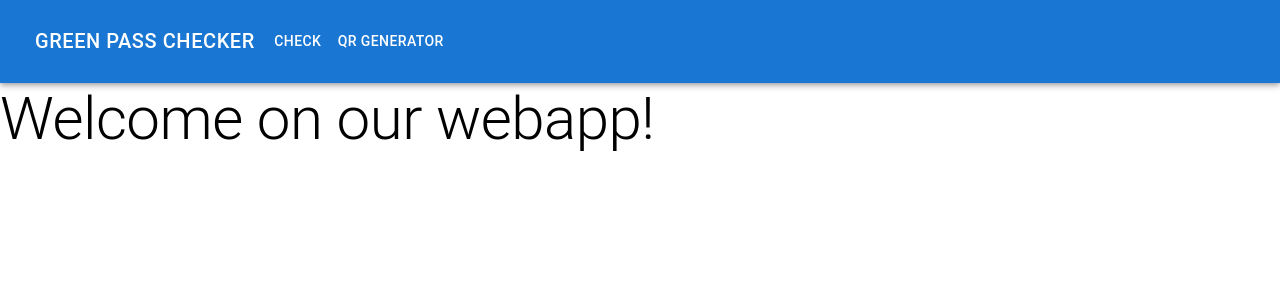
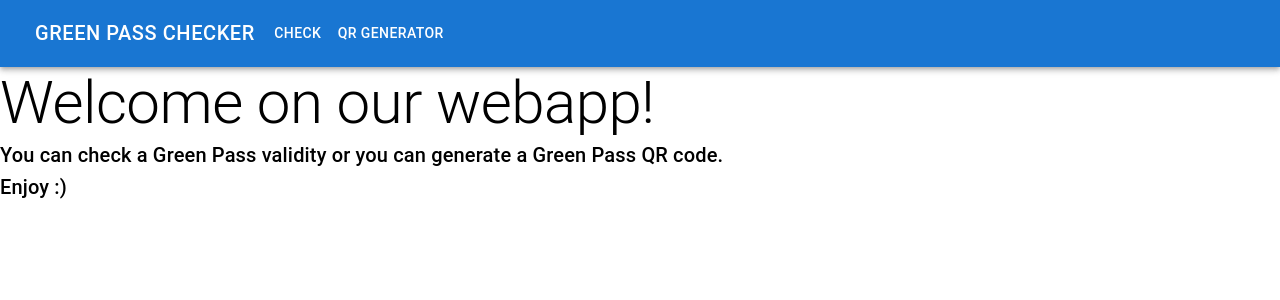
Before and after one commit to ScaccabarozziMatteo/green_pass_webapp, a React (Create React App) app: page / in a window 1280 px wide. Shown: the top 300 px of the page. Built offline with nearby package versions, Linux system fonts and the light colour scheme.

Commit message:
Added QR reader and all pages

```diff
--- a/package.json
+++ b/package.json
@@ -15,6 +15,7 @@
     "firebase": "^9.6.0",
     "react": "^17.0.2",
     "react-dom": "^17.0.2",
+    "react-media": "^1.10.0",
     "react-qr-reader": "^2.2.1",
     "react-router-dom": "^6.0.2",
     "react-scripts": "^4.0.3",
--- a/public/index.html
+++ b/public/index.html
@@ -7,7 +7,7 @@
     <meta name="theme-color" content="#000000" />
     <meta
       name="description"
-      content="Web site created using create-react-app"
+      content="Green Pass Checker"
     />
     <link rel="apple-touch-icon" href="logo192.png" />
     <!--
@@ -24,7 +24,7 @@
       work correctly both with client-side routing and a non-root public URL.
       Learn how to configure a non-root public URL by running `npm run build`.
     -->
-    <title>React App</title>
+    <title>Green Pass CKR</title>
   </head>
   <body>
     <noscript>You need to enable JavaScript to run this app.</noscript>
--- a/src/Home.js
+++ b/src/Home.js
@@ -2,6 +2,10 @@ import {Typography} from "@mui/material";
 
 export default function Home() {
     return(
-        <Typography variant={"h2"}>Welcome on our webapp!</Typography>
+        <div>
+            <Typography variant={"h2"}>Welcome on our webapp!</Typography>
+            <Typography variant={"h6"}>You can check a Green Pass validity or you can generate a Green Pass QR code.</Typography>
+            <Typography variant={"h6"}>Enjoy :)</Typography>
+        </div>
     )
 }
--- a/src/components/Checker.js
+++ b/src/components/Checker.js
@@ -1,13 +1,22 @@
 import React from 'react'
 import QrReader from 'react-qr-reader'
-import {Box} from "@mui/material";
+import {Box, Button} from "@mui/material";
 
 function Checker() {
 
-    const [result, setResult] = React.useState('No result')
+    const [result, setResult] = React.useState('')
+    const [hideReader, setHideReader] = React.useState(true)
 
     function handleScan(data) {
         setResult(data);
+        if (data !== null) {
+            setHideReader(true);
+        }
+    }
+
+    function handleClickButton() {
+        setHideReader(false);
+        setResult('')
     }
 
 
@@ -17,16 +26,26 @@ function Checker() {
 
     return (
         <div>
-            <Box maxWidth={'500px'}>
+            <p>{result}</p>
+            <Box maxWidth={'500px'} margin={'auto'}>
+                {!hideReader ?
                     <QrReader
+                        id='qr_reader'
                         delay={0}
                         facingMode={'environment'}
                         onError={handleError}
                         onScan={handleScan}
                         style={{width: '100%'}}
-                />
+                    /> :
+                    <Button
+                        variant={"contained"}
+                        style={{background: 'green', margin: '0 35%'}}
+                        onClick={handleClickButton}
+                    >
+                        New scan
+                    </Button>
+                }
             </Box>
-            <p>{result}</p>
         </div>
     )
 }
--- a/src/components/Navbar.js
+++ b/src/components/Navbar.js
@@ -1,11 +1,9 @@
 import * as React from 'react';
 import {
     AppBar,
-    Box,
     Button,
     Container,
-    Toolbar,
-    Typography
+    Toolbar
 } from "@mui/material";
 import {NavLink} from "react-router-dom";
 
@@ -15,32 +13,30 @@ function Navbar() {
         <AppBar position="static">
             <Container maxWidth="xl">
                 <Toolbar disableGutters>
-                    <NavLink activeClassName="active" style={{textDecoration: "none"}} exact to='/'>
+                    <NavLink style={{textDecoration: "none"}} to='/'>
                         <Button
-                            sx={{my: 2, color: 'white', display: 'flex', fontSize: '20px'}}
+                            sx={{my: 1, color: 'white', display: 'flex', fontSize: '20px'}}
                             size={"large"}
                         >
                             Green Pass Checker
                         </Button>
                     </NavLink>
 
-                    <Box sx={{flexGrow: 1, display: {xs: 'none', md: 'flex'}}}>
-                        <NavLink style={{textDecoration: "none"}} exact to='/checker'>
+                        <NavLink style={{textDecoration: "none"}} to='/checker'>
                             <Button
-                                sx={{my: 2, color: 'white', display: 'flex'}}
+                                sx={{my: 1, color: 'white', display: 'flex'}}
                             >
                                 Check
                             </Button>
                         </NavLink>
 
-                        <NavLink style={{textDecoration: "none"}} exact to='/generator'>
+                        <NavLink style={{textDecoration: "none"}} to='/generator'>
                             <Button
-                                sx={{my: 2, color: 'white', display: 'flex'}}
+                                sx={{my: 1, color: 'white', display: 'flex'}}
                             >
                                 QR Generator
                             </Button>
                         </NavLink>
-                    </Box>
 
                 </Toolbar>
             </Container>
--- /dev/null
+++ b/src/components/ResultPage.js
@@ -0,0 +1,6 @@
+export default function ResultPage() {
+
+    return(
+        <p>WWE</p>
+    )
+}
```
Also changed, not shown: public/manifest.json, 2 other files (tests, documents, lock files or other folders). Lines whose indentation alone changed are shown as unchanged.
